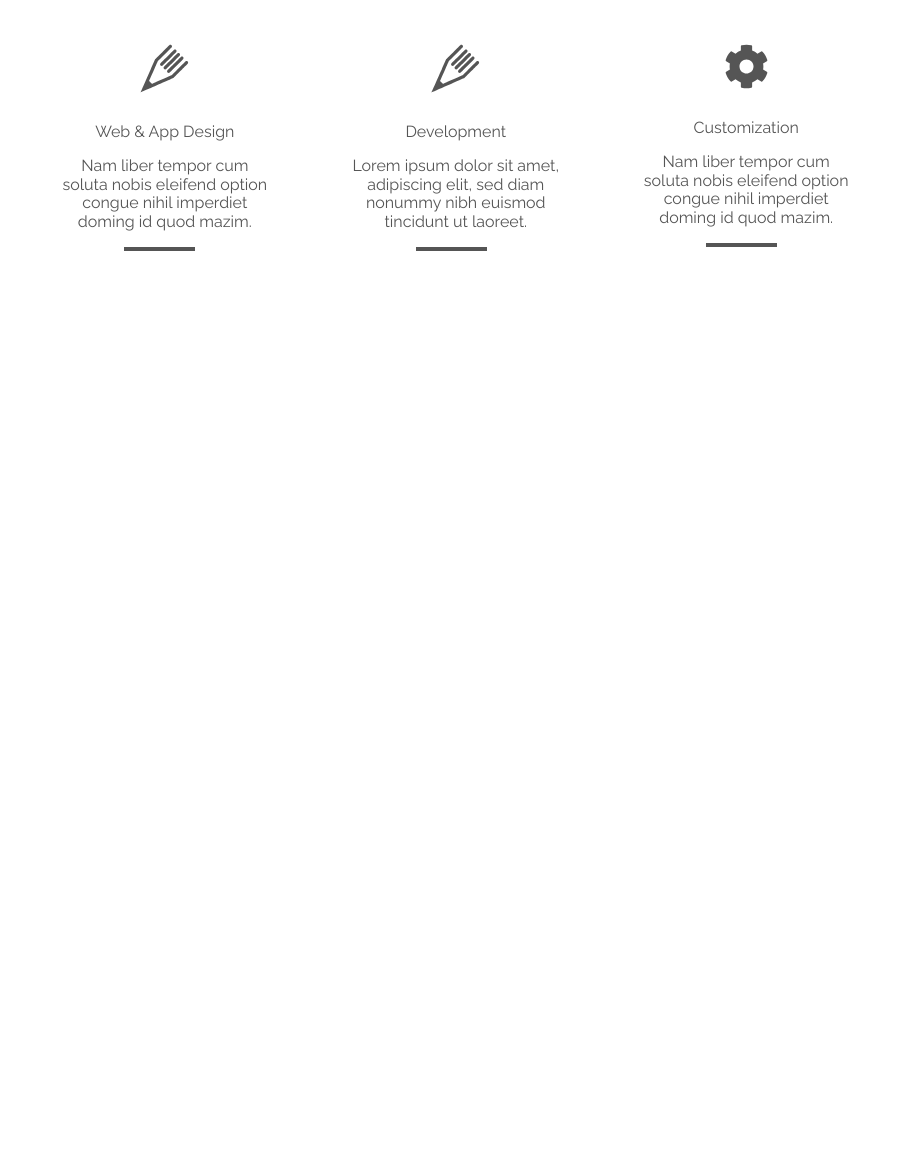
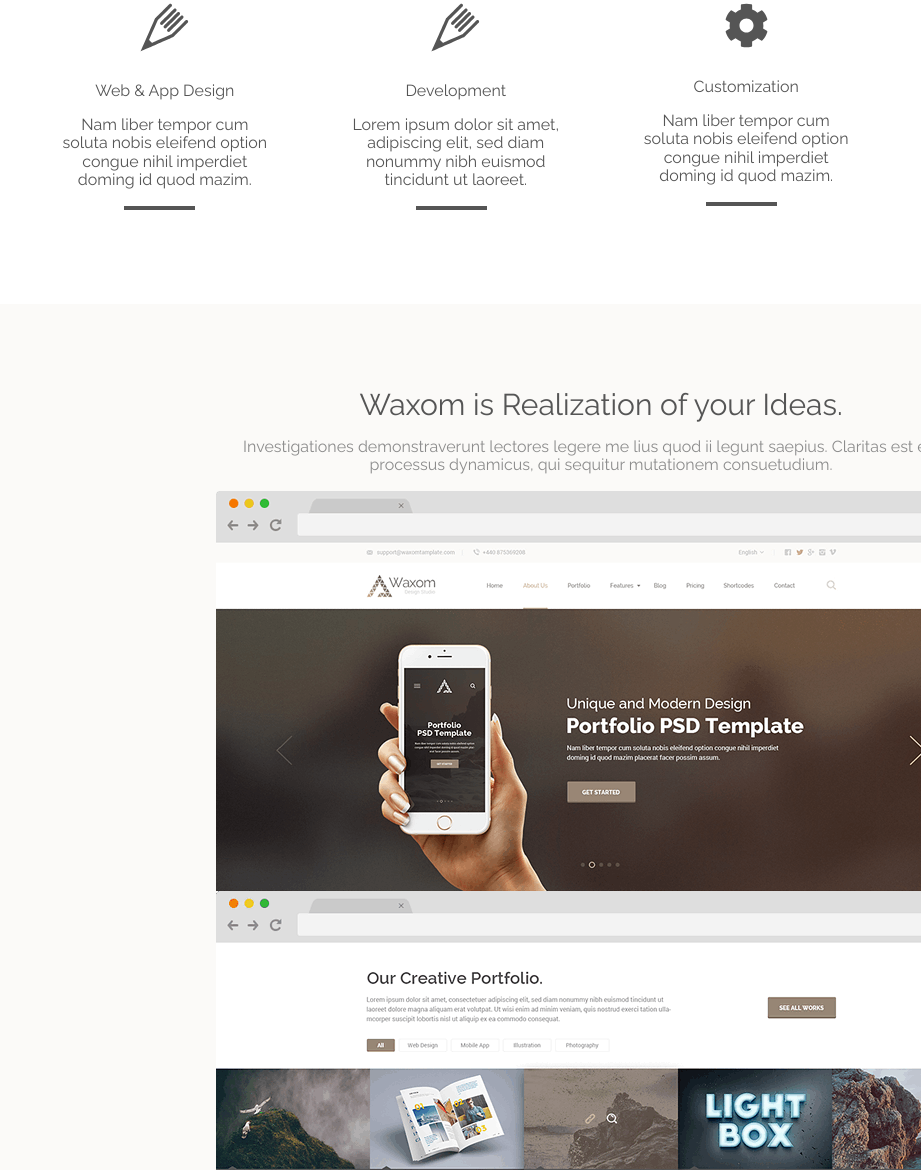
Before and after one commit to Evgeniya2709/Second-project, a plain HTML site: page index.html in a window 1280 px wide. Shown: the part 948-2118 px from the top of the page, without its empty margins (359-1280 px from the left). Before the commit the page ends 1293 px from the top, so only its background shows below. Drawn offline with nearby package versions, Linux system fonts and the light colour scheme.

Commit message:
работаю над третьим блоком

```diff
--- a/css/style.css
+++ b/css/style.css
@@ -85,7 +85,7 @@ nav a:hover{
     flex-grow: 2;
     margin-bottom: 328px;
 }
-.ht{
+.info.ht{
     display: block;
     width: 100%;
     font-weight: 550;
@@ -180,4 +180,26 @@ figure a:hover svg{
 }
 figcaption:hover span{
     color: #C7B299;
-  }
+}
+.info-2{
+    display: flex;
+    justify-content: center;
+    flex-wrap: wrap;
+    background-color: #FBFAF8;
+    padding: 84px 346px 0 346px;
+}
+.info-2 span{
+    display: block;
+    width: 100%;
+    text-align: center;
+    font-weight: 550;
+    color:#555555;
+    font-size:30px;
+}
+.info-2 p{
+    display: block;
+    max-width: 757px;
+    text-align: center;
+    color:#8C8C8C;
+    font-size:16px;
+}
--- a/index.html
+++ b/index.html
@@ -114,6 +114,13 @@
               </a>
           </figure>
       </section>
+      <section class="info-2">
+        <span class="ht">Waxom is Realization of your Ideas.</span>
+        <p>Investigationes demonstraverunt lectores legere me lius quod ii legunt saepius. Claritas est etiam processus dynamicus, qui sequitur mutationem consuetudium.</p>
+        <img src="img/browser-left.png" width="770" height="400">
+        <img src="img/browser-right.png" width="770" height="400">
+        <img src="img/browser-center.png" width="770" height="482">
+      </section>
 
     </main>
 
```
